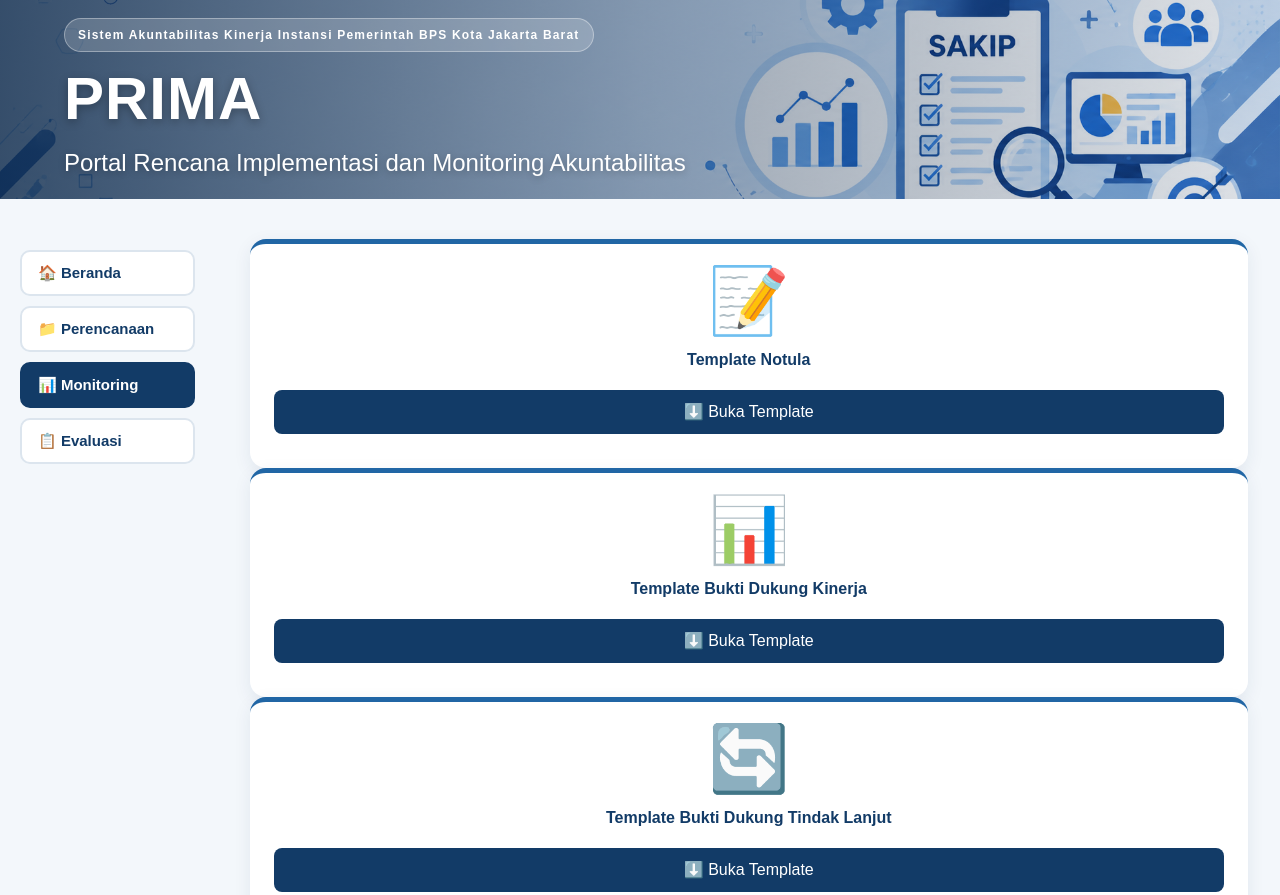
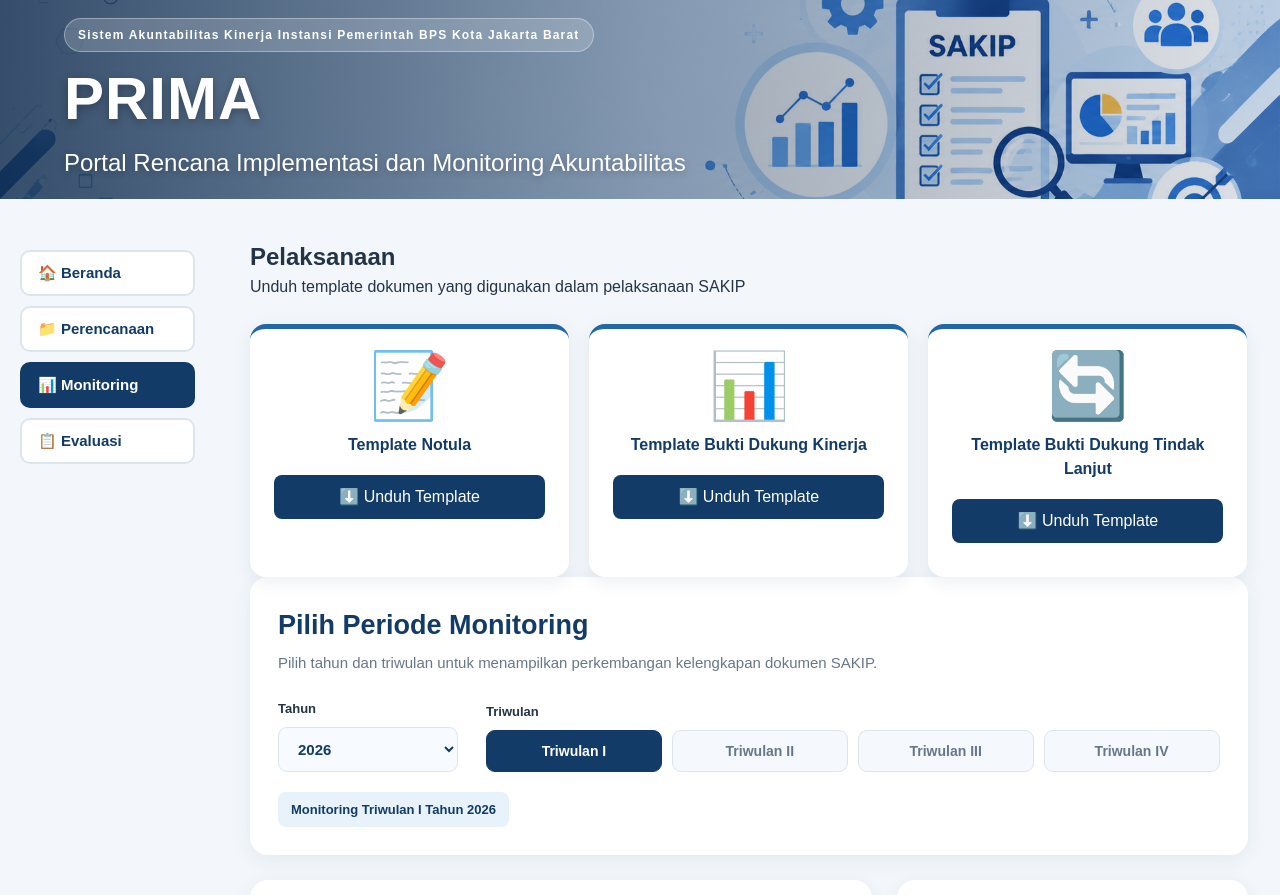
Before and after one commit to izm2002/prima3174, a plain HTML site: page index.html in a window 1280 px wide. Shown: the top 895 px of the page. Drawn offline with Linux system fonts and the light colour scheme; no server answers.

Commit message:
Update index.html

```diff
--- a/index.html
+++ b/index.html
@@ -1232,6 +1232,22 @@
 <section id="monitoringSection"
          class="menu-content active">
 
+<!-- =====================================
+     PELAKSANAAN
+===================================== -->
+
+<div class="planning-header">
+
+    <h2>Pelaksanaan</h2>
+
+    <p style="margin-bottom: 25px;">
+        Unduh template dokumen yang digunakan dalam pelaksanaan SAKIP
+    </p>
+
+</div>
+
+<div class="planning-container">
+
     <!-- TEMPLATE NOTULA -->
 
     <div class="planning-card">
@@ -1246,7 +1262,7 @@
 
         <a href="https://drive.google.com/drive/folders/1VABzjVGCzFcY_FoOuw5MMRNqif-bYpNw?usp=drive_link"
            target="_blank">
-        ⬇️ Buka Template
+            ⬇️ Unduh Template
         </a>
 
     </div>
@@ -1266,7 +1282,7 @@
 
         <a href="https://license365bps-my.sharepoint.com/personal/heryanah_license365bps_onmicrosoft_com/Documents/BPS%20KOTA%20JAKARTA%20BARAT/2026/SAKIP/1.%20MULAI%20TW1/1.%20FRA%20TW.1/Bahan%20Rapat%20Capkin/PPT%20Rapat%20Capkin%20Tw.1%202026.pptx"
            target="_blank">
-        ⬇️ Buka Template
+            ⬇️ Unduh Template
         </a>
 
     </div>
@@ -1286,8 +1302,10 @@
 
         <a href="https://drive.google.com/drive/folders/1Vt8aNGj5FLM5m9D0eW1wjFR7A81KUD8W?usp=drive_link"
            target="_blank">
-        ⬇️ Buka Template
+            ⬇️ Unduh Template
         </a>
+
+    </div>
 
 </div>
 
```
Lines whose indentation alone changed are shown as unchanged.
